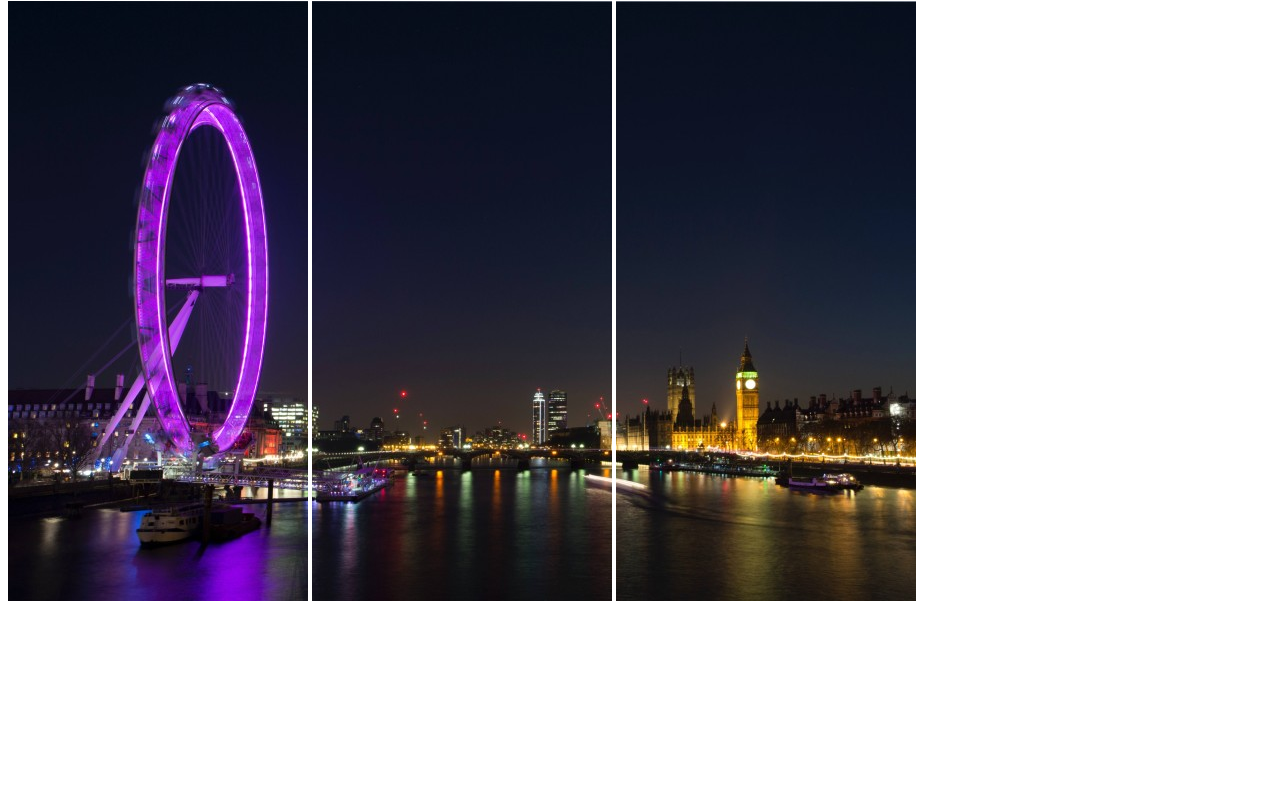
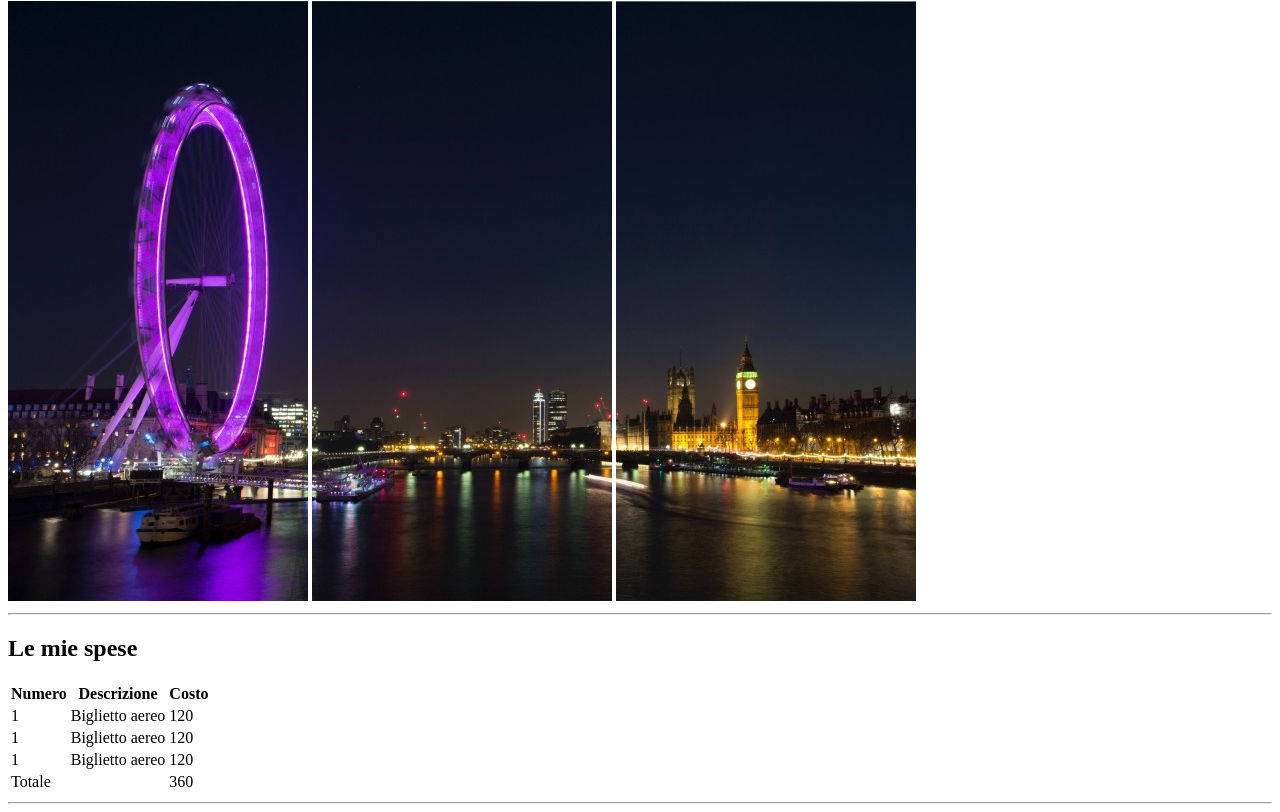
Before and after one commit to FrancescoGentileDev/html-london-trip, a plain HTML site: page index.html in a window 1280 px wide. Shown: the part 79-891 px from the top of the page. Before the commit the page ends 800 px from the top, so only its background shows below. Drawn offline with Linux system fonts and the light colour scheme.

Commit message:
inserita tabella

```diff
--- a/index.html
+++ b/index.html
@@ -1,20 +1,62 @@
 <!DOCTYPE html>
 <html lang="en">
-<head>
-    <meta charset="UTF-8">
-    <meta http-equiv="X-UA-Compatible" content="IE=edge">
-    <meta name="viewport" content="width=device-width, initial-scale=1.0">
+  <head>
+    <meta charset="UTF-8" />
+    <meta http-equiv="X-UA-Compatible" content="IE=edge" />
+    <meta name="viewport" content="width=device-width, initial-scale=1.0" />
     <title>Il mio viaggio a londra</title>
-</head>
-<body>
+  </head>
+  <body>
     <header>
-        <h1>Il mio viaggio a londra</h1>
-        <img src="./img/pexels-bill-emrich-230794-0.jpg" alt="panoramica londra 1">
-        <img src="./img/pexels-bill-emrich-230794-1.jpg" alt="panoramica londra 1">
-        <img src="./img/pexels-bill-emrich-230794-2.jpg" alt="panoramica londra 1">
+      <h1>Il mio viaggio a londra</h1>
+      <img src="./img/pexels-bill-emrich-230794-0.jpg" alt="panoramica londra 1" />
+      <img src="./img/pexels-bill-emrich-230794-1.jpg" alt="panoramica londra 1" />
+      <img src="./img/pexels-bill-emrich-230794-2.jpg" alt="panoramica londra 1" />
+      <hr />
     </header>
     <main>
+      <!-- Le mie spese-->
+      <section>
+        <h2>Le mie spese</h2>
+        <table>
+          <thead>
+            <tr>
+              <th>Numero</th>
+              <th>Descrizione</th>
+              <th>Costo</th>
+            </tr>
+          </thead>
+          <tbody>
+            <tr>
+              <td>1</td>
+              <td>Biglietto aereo</td>
+              <td>120</td>
+            </tr>
+            <tr>
+              <td>1</td>
+              <td>Biglietto aereo</td>
+              <td>120</td>
+            </tr>
+            <tr>
+              <td>1</td>
+              <td>Biglietto aereo</td>
+              <td>120</td>
+            </tr>
+          </tbody>
+          <tfoot>
+            <tr>
+              <td colspan="2">Totale</td>
+              <td>360</td>
+            </tr>
+            </tfoot>
+        </table>
+
+
+        <hr>
+      </section>
+      <!--FINE Le mie spese-->
+
 
     </main>
-</body>
+  </body>
 </html>
```
